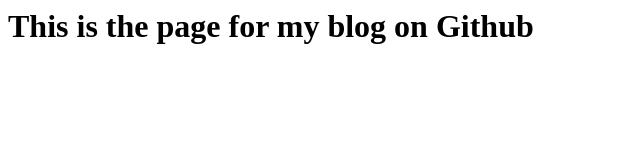
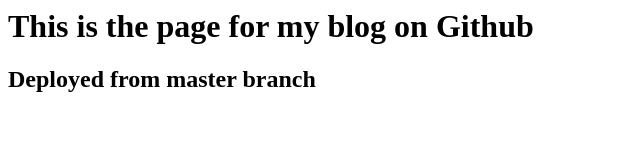
Before and after one commit to hejunchen/blogs, a plain HTML site: page index.html in a window 1280 px wide. Shown: the whole page, without its empty margins (0-640 px from the left). Drawn offline with Linux system fonts and the light colour scheme.

Commit message:
Update index.html

```diff
--- a/index.html
+++ b/index.html
@@ -6,6 +6,7 @@
 
 <body>
     <h1>This is the page for my blog on Github</h1>
+    <h2>Deployed from master branch</h2>
 </body>
 
 </html>
```
